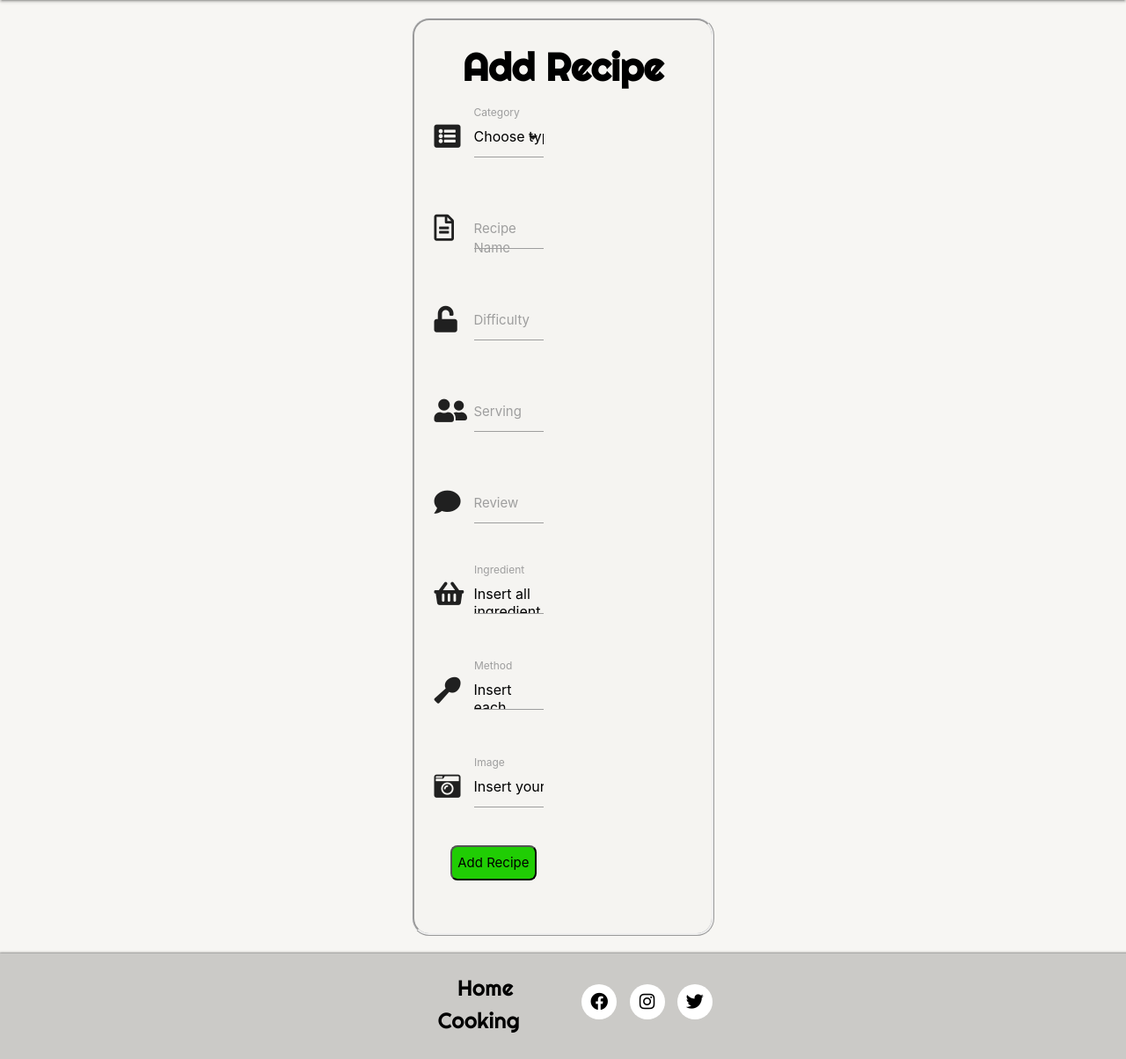
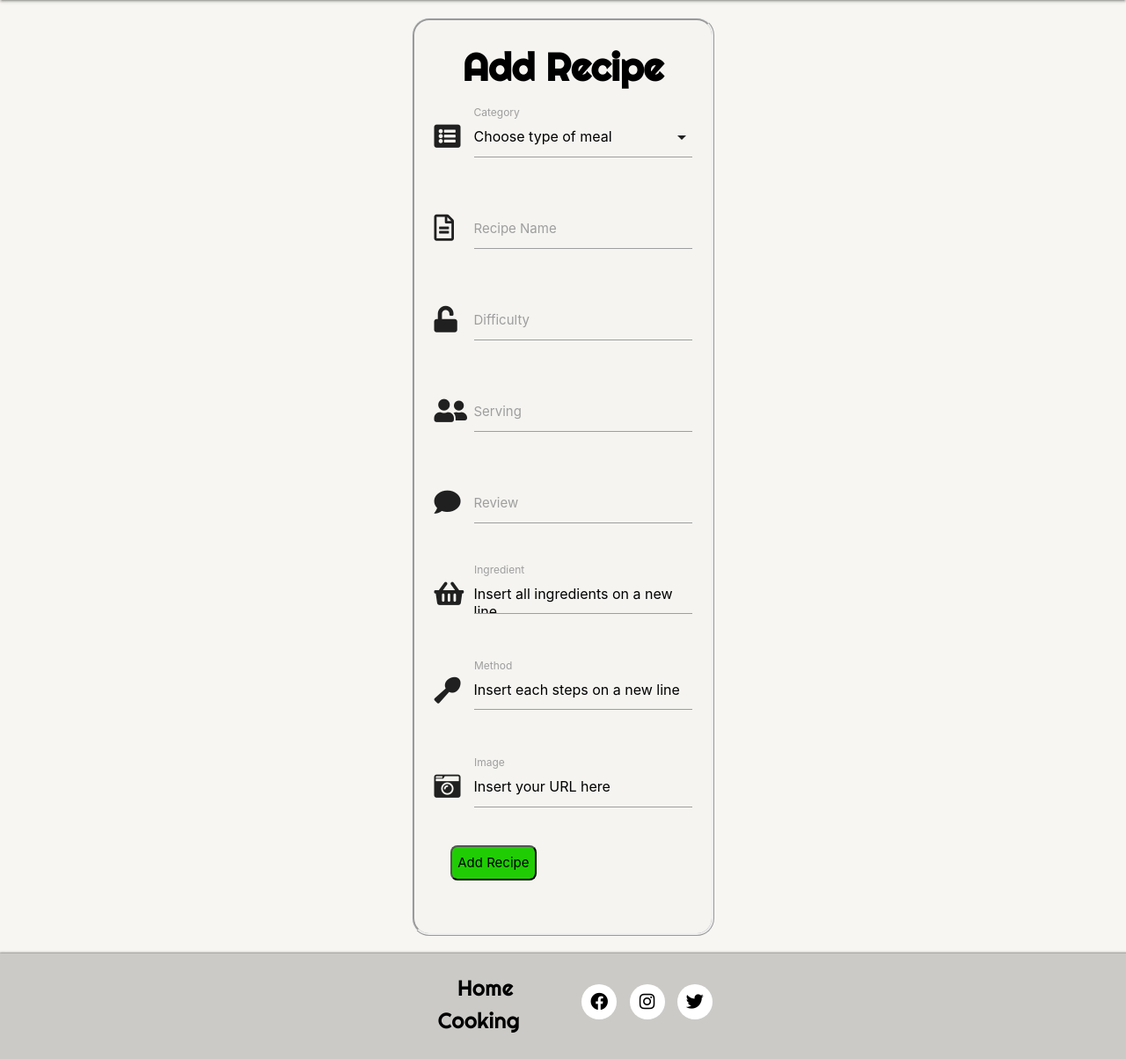
Before and after one commit to Mrsebastino/Recipe-Book-App, a Flask app: page /add_recipes in a window 1280 px wide. Shown: the part 64-1268 px from the top of the page at 88% size. Run offline with Flask 2, Linux system fonts and the light colour scheme; data that the repository does not hold is empty; some libraries are stand-ins or nearby versions; some web fonts are replaced.

Commit message:
small edit  in the col of the form, to display better

```diff
--- a/templates/add_recipes.html
+++ b/templates/add_recipes.html
@@ -6,7 +6,7 @@
     </div>
 
     <div class="row">
-      <div class="col s12 m6 l6">
+      <div class="col s12">
         <form
           action="{{ url_for('insert_recipe') }}"
           method="POST"
```
